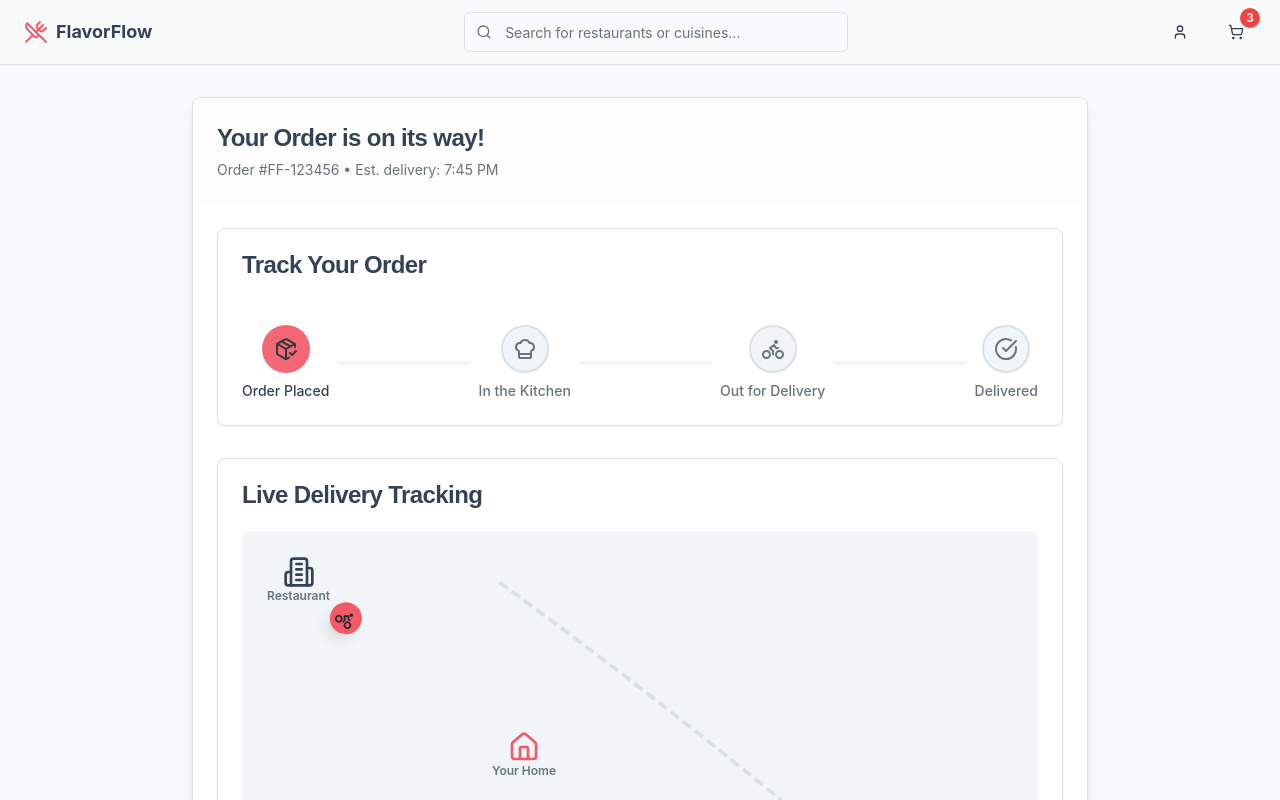
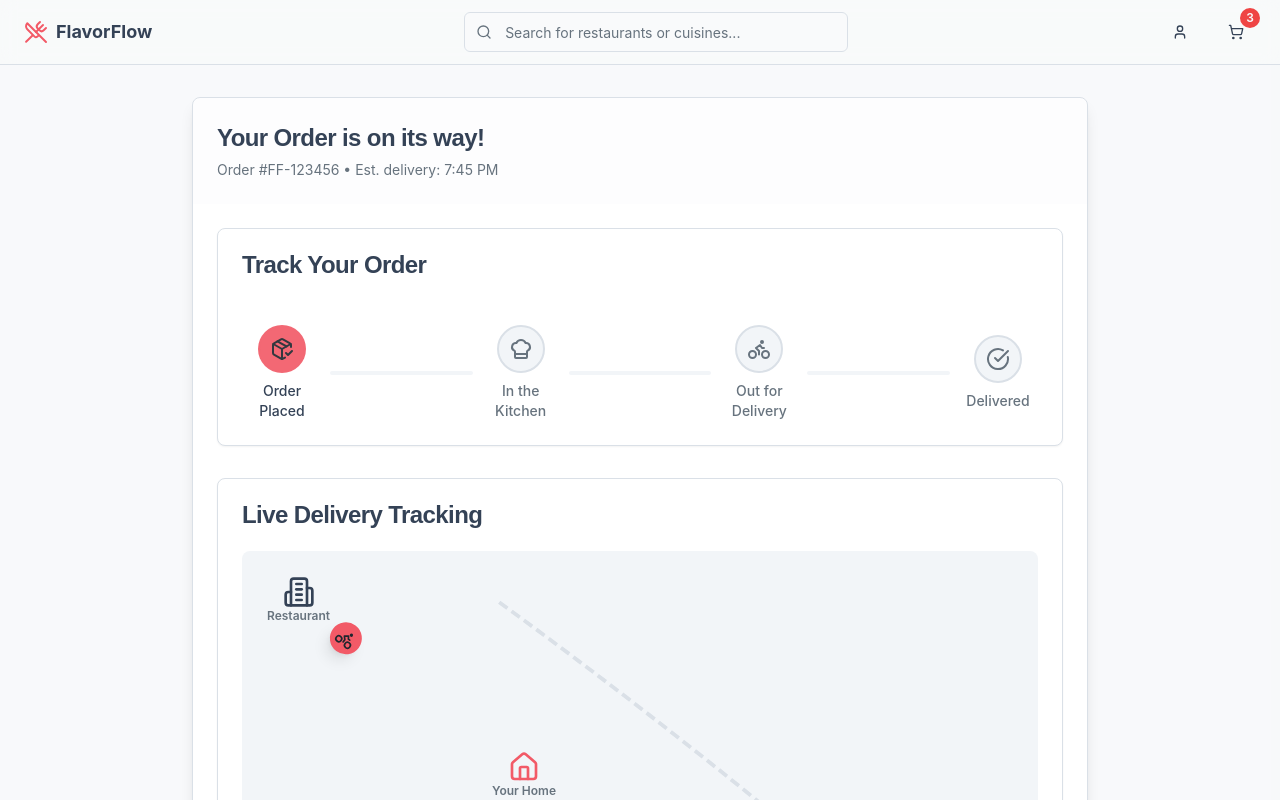
Before and after one commit to SadiqNaizam/mlo-a774-c90c, a React (Vite) app: page /order-status in a window 1280 px wide. Shown: the top 800 px of the page. Built offline with nearby package versions, Linux system fonts and the light colour scheme.

Commit message:
Fixed build errors: OrderTracker.tsx

```diff
--- a/src/components/OrderTracker.tsx
+++ b/src/components/OrderTracker.tsx
@@ -53,10 +53,10 @@ const OrderTracker: React.FC<OrderTrackerProps> = ({ currentStatus }) => {
             return (
               <React.Fragment key={step.name}>
                 {/* Step Item */}
-                <div className="flex flex-col items-center gap-2 text-center">
+                <div className="flex flex-col items-center gap-2 text-center w-20">
                   <div
                     className={cn(
-                      "flex h-12 w-12 items-center justify-center rounded-full border-2",
+                      "flex h-12 w-12 items-center justify-center rounded-full border-2 transition-colors",
                       isCompleted ? "bg-secondary border-secondary/80 text-secondary-foreground" : "",
                       isActive ? "bg-primary border-primary/80 text-primary-foreground animate-pulse" : "",
                       !isCompleted && !isActive ? "bg-muted border-border text-muted-foreground" : ""
@@ -77,7 +77,7 @@ const OrderTracker: React.FC<OrderTrackerProps> = ({ currentStatus }) => {
                 {/* Connecting Line (not after the last step) */}
                 {index < steps.length - 1 && (
                   <div className={cn(
-                      "flex-1 h-1 mx-2",
+                      "flex-1 h-1 mx-2 rounded-full transition-colors",
                       isCompleted ? "bg-secondary" : "bg-muted"
                   )}/>
                 )}
```
